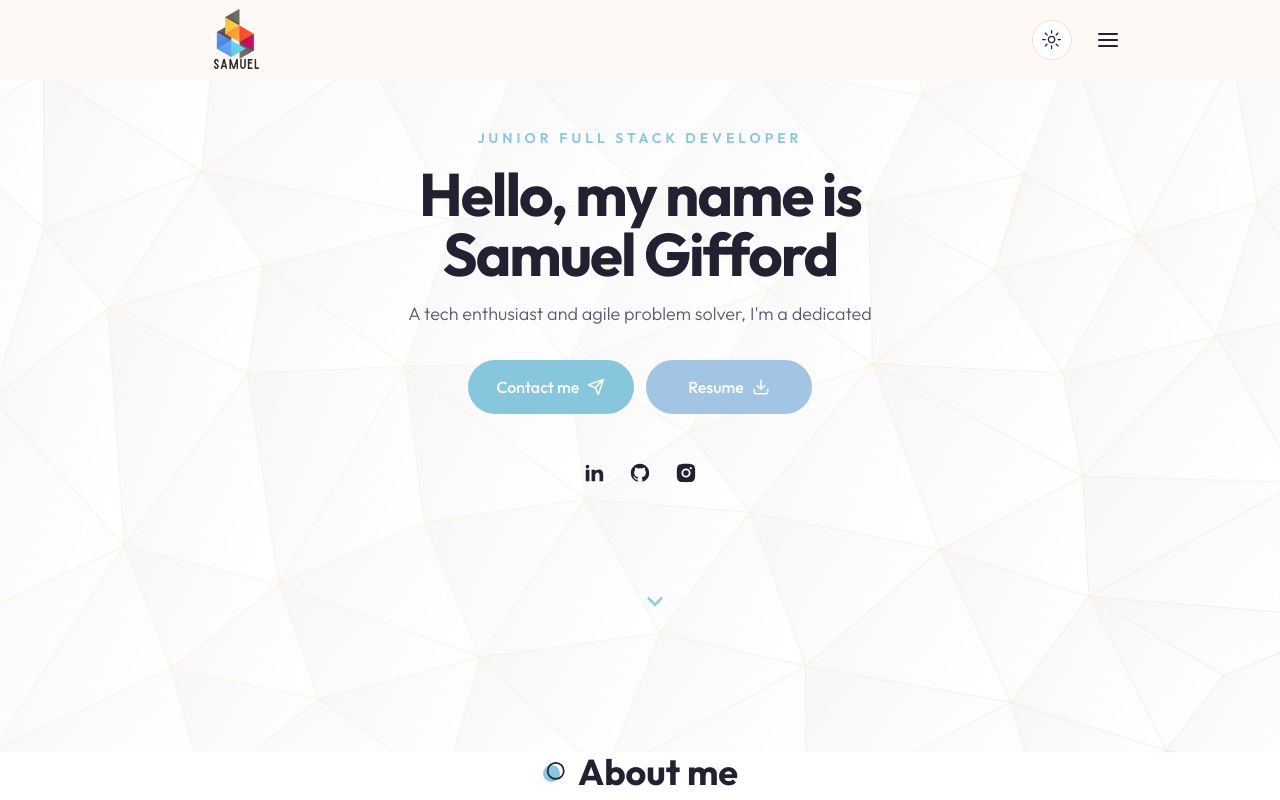
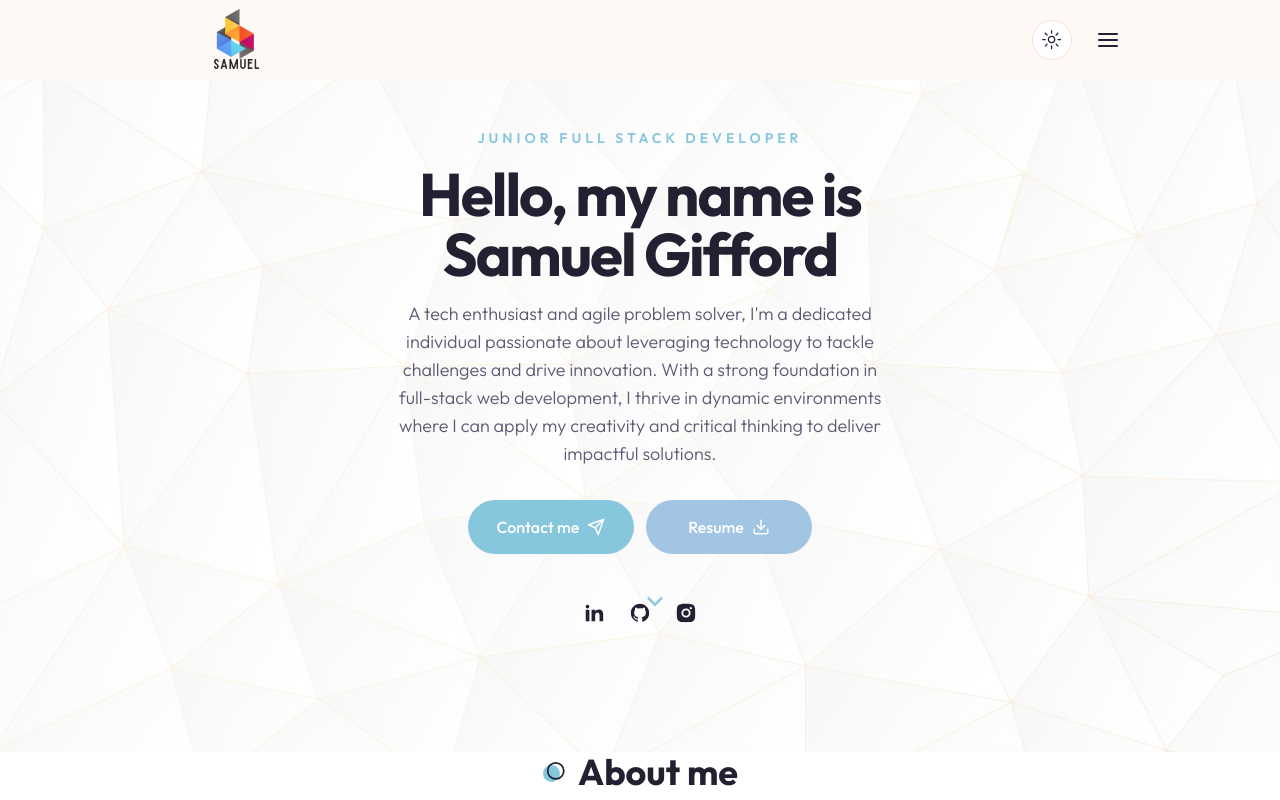
Before and after one commit to scg-code/Portfolio-V2, a Next.js app: page / in a window 1280 px wide. Shown: the top 800 px of the page. Built offline with nearby package versions, Linux system fonts and the light colour scheme.

Commit message:
update description

```diff
--- a/components/Hero.jsx
+++ b/components/Hero.jsx
@@ -19,7 +19,7 @@ const Hero = () => {
             </div>
             <h1 className="h1 mb-4">Hello, my name is Samuel Gifford</h1>
             <p className="subtitle max-w-[490px] mx-auto xl:mx-0">
-              A tech enthusiast and agile problem solver, I'm a dedicated
+            A tech enthusiast and agile problem solver, I'm a dedicated individual passionate about leveraging technology to tackle challenges and drive innovation. With a strong foundation in full-stack web development, I thrive in dynamic environments where I can apply my creativity and critical thinking to deliver impactful solutions.
 
             </p>
             {/* buttons */}
```
